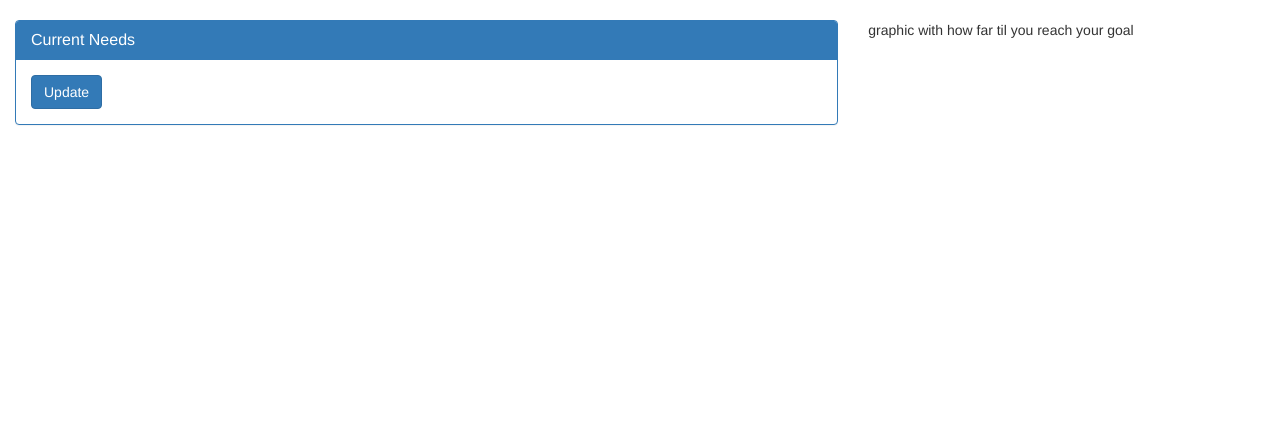
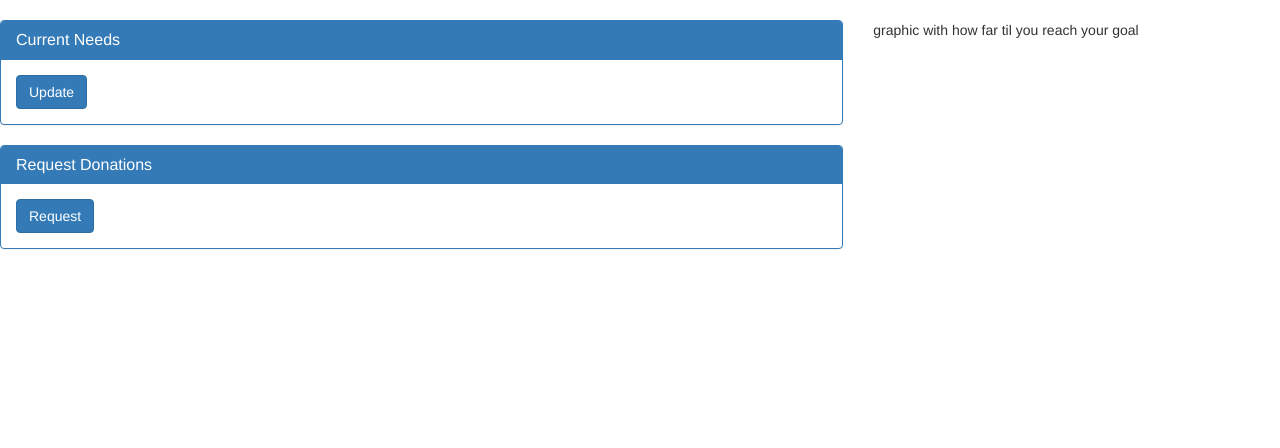
Before and after one commit to molliechacon/abo-project, a Node server app: page /insts in a window 1280 px wide. Shown: the part 52-500 px from the top of the page. Run offline with Node 20, Linux system fonts and the light colour scheme; data that the repository does not hold is empty; some libraries are stand-ins or nearby versions; some web fonts are replaced.

Commit message:
prelim js and handlebars updates

```diff
--- /dev/null
+++ b/app/public/js/login.js
@@ -0,0 +1,3 @@
+$("#login-button-submit").click(function(event) {
+
+});
--- a/server.js
+++ b/server.js
@@ -28,8 +28,10 @@ app.use(express.static("public"));
 // =============================================================
 require("./app/routes/donor-api-routes")(app);
 require("./app/routes/inst-api-routes")(app);
-// require("./app/routes/html-routes")(app);
-// DO WE NEED THIS HTML-ROUTES FILE OR IS THIS HANDLED IN THE API-ROUTES?????
+
+app.get("/", function(req, res) {
+  res.render("login");
+});
 
 
 // Syncing our sequelize models and then starting our Express app
--- a/views/inst.handlebars
+++ b/views/inst.handlebars
@@ -1,3 +1,4 @@
+<div class="row">
     <div class="col-sm-8">
         <div class="row">
             <div class="col-sm-12">
@@ -12,9 +13,23 @@
                 </div>
             </div>
         </div>
+        <div class="row">
+            <div class="col-sm-12">
+                <div class="panel panel-primary">
+                    <div class="panel-heading">
+                        <h3 class="panel-title">Request Donations</h3>
+                    </div>
+                    <div class="panel-body">
+
+                        <button type="submit" class="btn btn-primary" id="login-button-submit">Request</button>
+                    </div>
+                </div>
+            </div>
+        </div>
     </div>
     <div class="col-sm-4">
         graphic with how far til you reach your goal
+    </div>
 </div>
 
 
```
Also changed, not shown: app/public/js/donor.js (added, +15 -0 lines), app/public/js/inst.js (added, +7 -0 lines), views/donor.handlebars (+4 -4 lines), views/login.handlebars (+4 -2 lines). Lines whose indentation alone changed are shown as unchanged.
